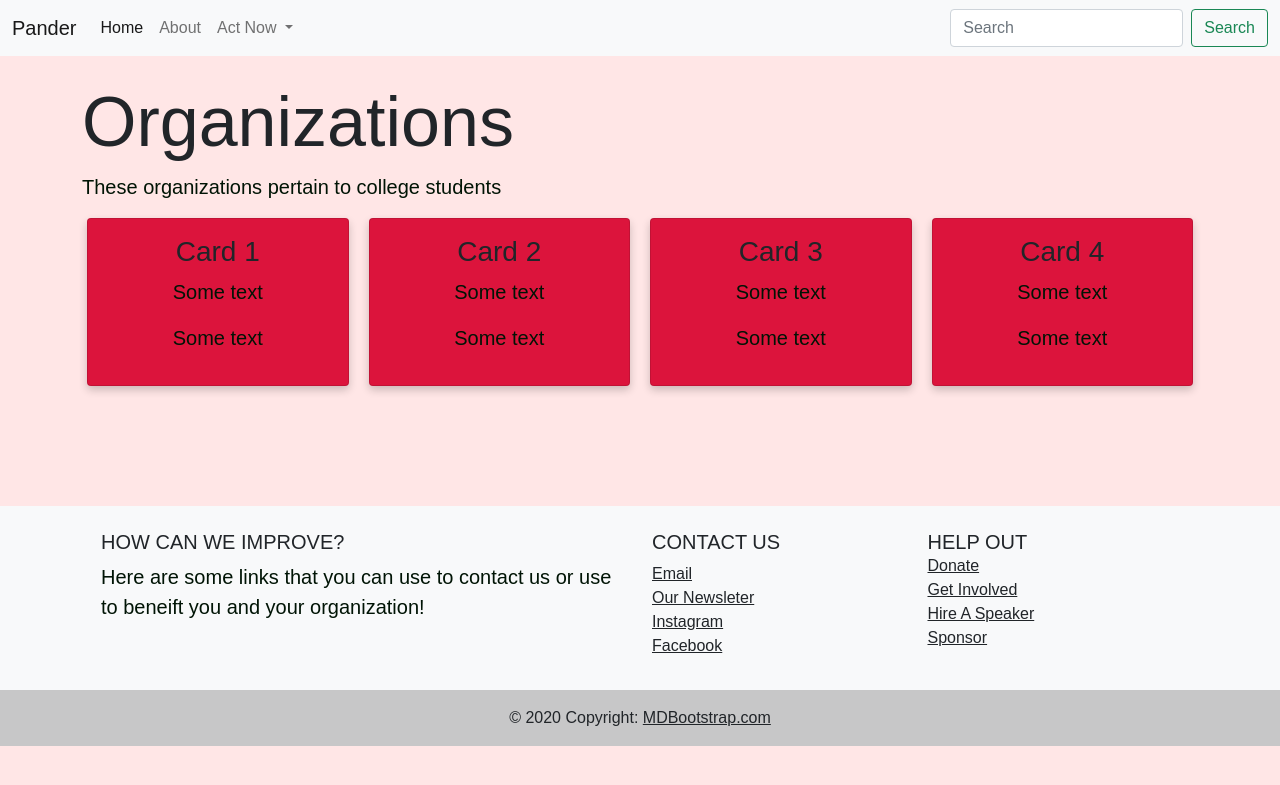
After one commit to TTShack/TTShack, a Flask app: page /corgs in a window 1280 px wide. The commit adds this page. Shown: the top 785 px of the page. Run offline with Flask 2, Linux system fonts and the light colour scheme.

Commit message:
initial commit

```diff
--- a/socialwebapp/app.py
+++ b/socialwebapp/app.py
@@ -1,4 +1,4 @@
-from flask import Flask, render_template
+from flask import Flask, render_template, request
 
 app = Flask(__name__)  #creates an instance of flask
 
@@ -13,3 +13,11 @@ def about():
 @app.route('/joinorg')
 def joinorg():
     return render_template("joinorg.html")
+
+@app.route('/hsorgs')
+def hsorgs():
+    return render_template("hsorgs.html")
+
+@app.route('/corgs')
+def corgs():
+    return render_template("corgs.html")
--- a/socialwebapp/static/style.css
+++ b/socialwebapp/static/style.css
@@ -8,12 +8,14 @@ p{
     font-size: 20px;
     color: rgb(0, 20, 5);
     font-family: sans-serif;
+    background: ;
 }
 blockquote{
     font-size: 35px;
 }
 body{
     background: #FFE6E6;
+    font-family: Arial, Helvetica, sans-serif;
 }
 
 button {
@@ -24,3 +26,47 @@ h2{
     text-align: left;
     font-size: 70px;
 }
+
+* {
+    box-sizing: border-box;
+  }
+
+  /* Float four columns side by side */
+  .column {
+    float: left;
+    width: 25%;
+    padding: 0 10px;
+  }
+
+  /* Remove extra left and right margins, due to padding */
+  .row {margin: 0 -5px;}
+
+  /* Clear floats after the columns */
+  .row:after {
+    content: "";
+    display: table;
+    clear: both;
+  }
+
+  /* Responsive columns */
+  @media screen and (max-width: 600px) {
+    .column {
+      width: 100%;
+      display: block;
+      margin-bottom: 20px;
+    }
+  }
+
+  /* Style the counter cards */
+  .card {
+    box-shadow: 0 4px 8px 0 rgba(0, 0, 0, 0.2);
+    padding: 16px;
+    text-align: center;
+    background-color:crimson;
+  }
+
+
+  img {
+      height: 300px;
+      width: 370px;
+  }
--- a/socialwebapp/templates/base.html
+++ b/socialwebapp/templates/base.html
@@ -11,12 +11,12 @@
     <link href="static/style.css" rel="stylesheet">
 
 
-    <title>{% block title %}Act On It{% endblock %}</title>
+    <title>{% block title %}Pander{% endblock %}</title>
   </head>
   <body>
   <nav class="navbar navbar-expand-lg navbar-light bg-light">
   <div class="container-fluid">
-    <a class="navbar-brand" href="/">Act On It</a>
+    <a class="navbar-brand" href="/">Pander</a>
     <button class="navbar-toggler" type="button" data-bs-toggle="collapse" data-bs-target="#navbarSupportedContent" aria-controls="navbarSupportedContent" aria-expanded="false" aria-label="Toggle navigation">
       <span class="navbar-toggler-icon"></span>
     </button>
--- /dev/null
+++ b/socialwebapp/templates/corgs.html
@@ -0,0 +1,59 @@
+{% extends 'base.html' %}
+
+{% block title %}College Organizations{% endblock %}
+
+{% block content %}
+
+
+<!DOCTYPE html>
+<html>
+<head>
+<meta name="viewport" content="width=device-width, initial-scale=1">
+</head>
+<body>
+<div class="container">
+<h2>Organizations</h2>
+<p>These organizations pertain to college students</p>
+
+<div class="row">
+  <div class="column">
+    <div class="card">
+      <h3>Card 1</h3>
+      <p>Some text</p>
+      <p>Some text</p>
+    </div>
+  </div>
+
+  <div class="column">
+    <div class="card">
+      <h3>Card 2</h3>
+      <p>Some text</p>
+      <p>Some text</p>
+    </div>
+  </div>
+
+  <div class="column">
+    <div class="card">
+      <h3>Card 3</h3>
+      <p>Some text</p>
+      <p>Some text</p>
+    </div>
+  </div>
+
+  <div class="column">
+    <div class="card">
+      <h3>Card 4</h3>
+      <p>Some text</p>
+      <p>Some text</p>
+    </div>
+  </div>
+</div>
+</div>
+<br/><br/><br/><br/><br/>
+</body>
+</html>
+
+
+
+
+{% endblock %}
--- a/socialwebapp/templates/index.html
+++ b/socialwebapp/templates/index.html
@@ -7,8 +7,8 @@
 
     <div class="container">
         <h2 class="rightalign">Be<br/>Involved!</h2>
-        <br/><br/><br/><br/><br/><br/>
-        <img src="pandaicon.png" alt="pinkpanda"><br/>
+        <br/><br/>
+        <img src="/static/images/pandaicon.png" alt="pinkpanda"><br/>
         <h3><strong>How can we be involved in socal activism?</strong><h3>
         <p>
             Our goal is to match users with an organization based on their
```
Also changed, not shown: socialwebapp/templates/about.html (+5 -4 lines), socialwebapp/templates/hsorgs.html (added, +59 -0 lines), socialwebapp/templates/joinorg.html (+14 -2 lines), socialwebapp/static/images/pandaicon.png (renamed from socialwebapp/templates/pandaicon.png).
